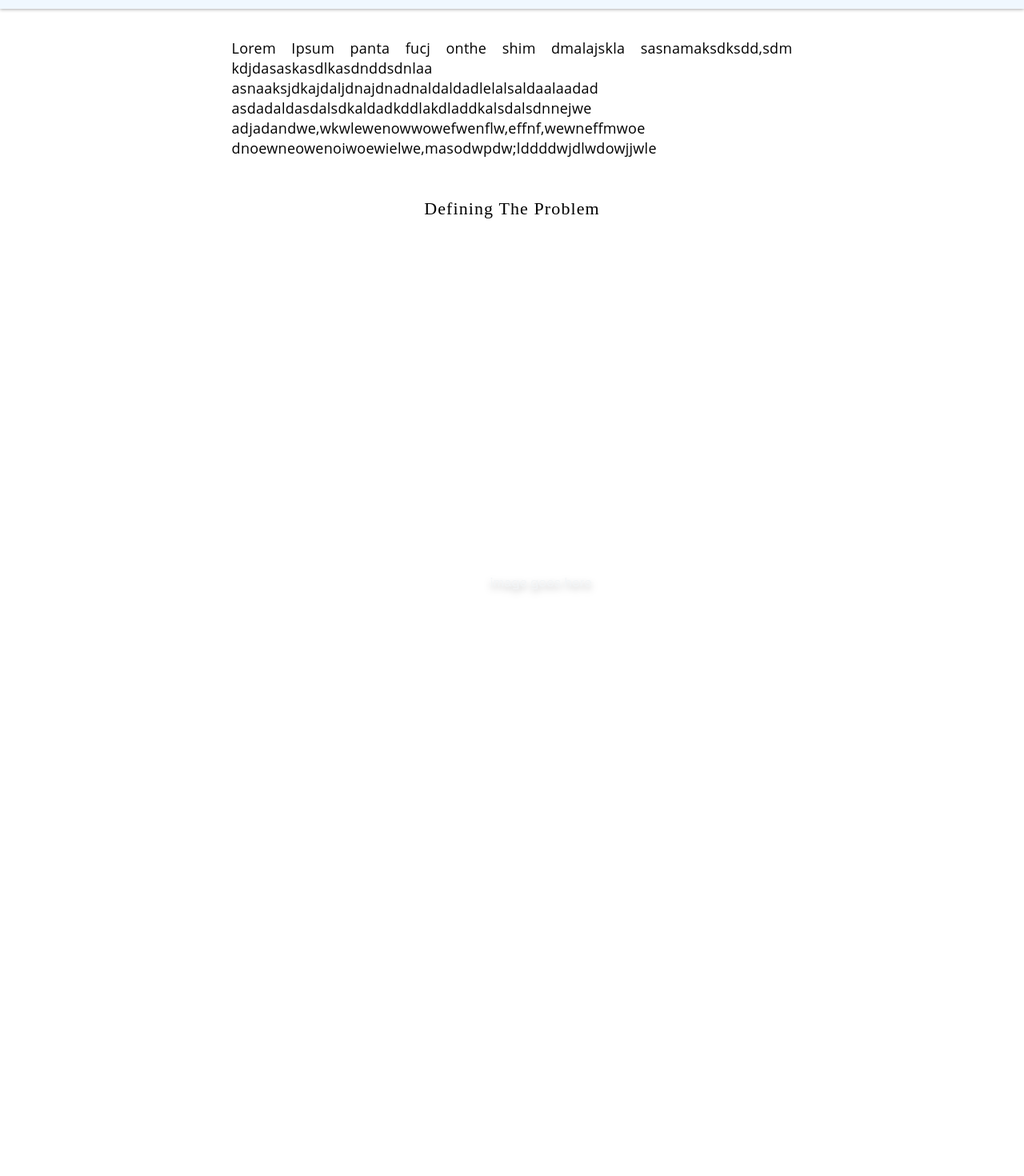
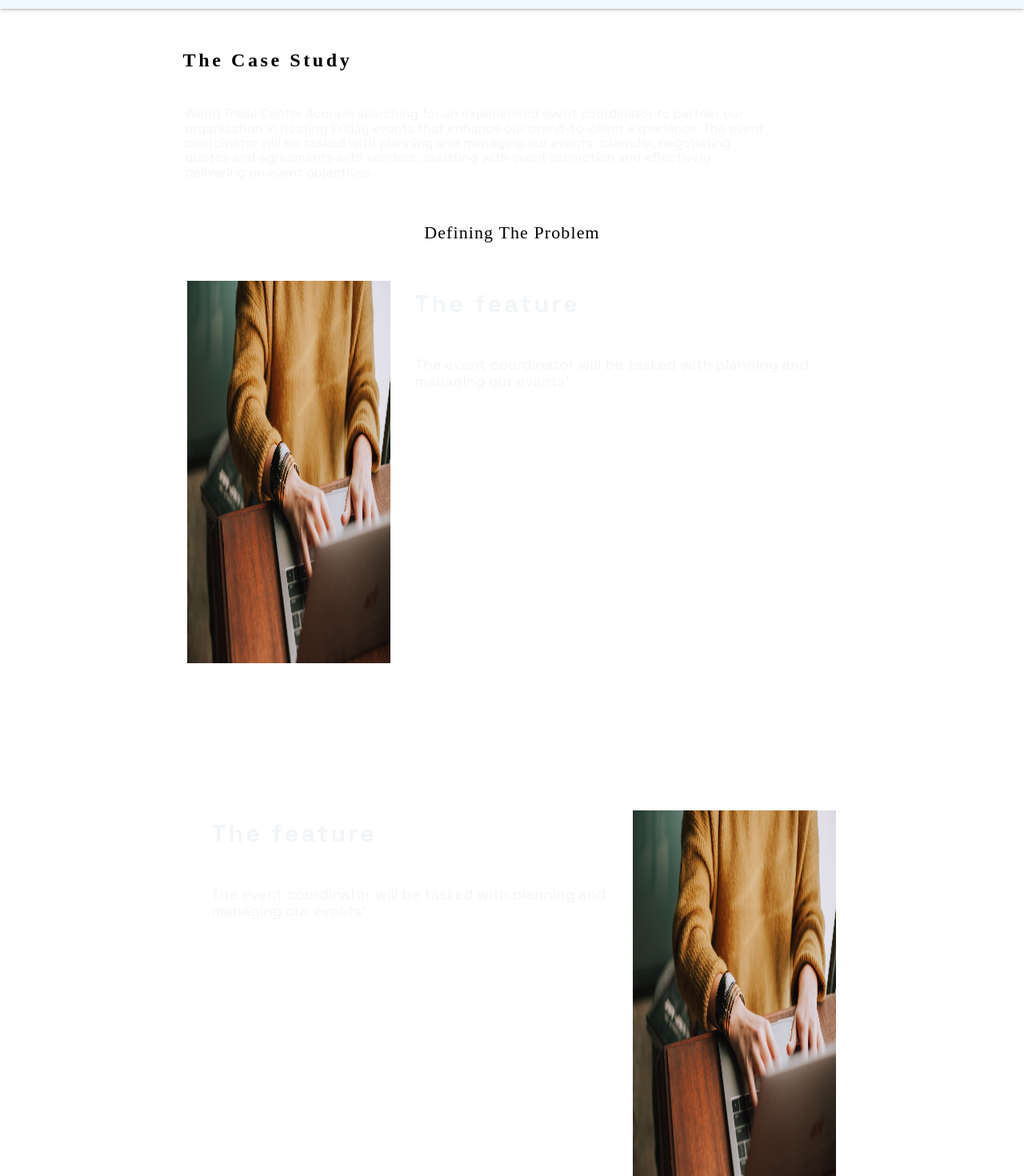
Before and after one commit to Simontagbor/portfolio_website, a Next.js app: page /photochatbot in a window 1280 px wide. Shown: the part 40-1510 px from the top of the page at 80% size. Built offline with nearby package versions, Linux system fonts and the light colour scheme.

Commit message:
fix styling errors for components

```diff
--- a/src/components/chatbot/Chatbot.js
+++ b/src/components/chatbot/Chatbot.js
@@ -1,26 +1,56 @@
-import { ContentBox, H1, H2, MockImageC, MockupFlex, TextContainer, Paragraph } from "./chatbotStyles";
-import {Container_wrapper} from '../Projects/ProjectsStyles';
+import {
+  ContentBox,
+  H1,
+  H2,
+  MockImageC,
+  MockupFlex,
+  TextContainer,
+  Paragraph
+} from "./chatbotStyles";
+import { Container_wrapper } from "../Projects/ProjectsStyles";
+import {
+  ImgContainer,
+  Mockup_flex1,
+  TextBox,
+  TextBoxH1,
+  TextBoxP
+} from "../../styles/GlobalComponents/CaseStudyStyles";
 
 const ChatbotCase = () => (
-    <Container_wrapper>
+  <ContentBox>
     <TextContainer>
       <H1>The Case Study </H1>
       <Paragraph>
-                Lorem Ipsum panta fucj onthe shim dmalajskla
-                sasnamaksdksdd,sdm kdjdasaskasdlkasdnddsdnlaa
-                asnaaksjdkajdaljdnajdnadnaldaldadlelalsaldaalaadad
-                asdadaldasdalsdkaldadkddlakdladdkalsdalsdnnejwe
-                adjadandwe,wkwlewenowwowefwenflw,effnf,wewneffmwoe
-                dnoewneowenoiwoewielwe,masodwpdw;lddddwjdlwdowjjwle
+        World Trade Center Accra is searching for an experienced event
+        coordinator to partner our organization in hosting Friday events that
+        enhance our brand-to-client experience. The event coordinator will be
+        tasked with planning and managing our events' calendar, negotiating
+        quotes and agreements with vendors, assisting with event promotion and
+        effectively delivering on event objectives.
       </Paragraph>
       <H2>Defining The Problem</H2>
     </TextContainer>
-        <MockupFlex>
-            <MockImageC>
-                image goes here
-            </MockImageC>
-        </MockupFlex>
-    </Container_wrapper>
+    <Mockup_flex1>
+      <ImgContainer src="images/projects.jpeg"></ImgContainer>
+      <TextBox>
+        <TextBoxH1>The feature</TextBoxH1>
+        <TextBoxP>
+          The event coordinator will be tasked with planning and managing our
+          events'
+        </TextBoxP>
+      </TextBox>
+    </Mockup_flex1>
+    <Mockup_flex1>
+      <TextBox>
+        <TextBoxH1>The feature</TextBoxH1>
+        <TextBoxP>
+          The event coordinator will be tasked with planning and managing our
+          events'
+        </TextBoxP>
+      </TextBox>
+      <ImgContainer src="images/projects.jpeg"></ImgContainer>
+    </Mockup_flex1>
+  </ContentBox>
 );
 
 export default ChatbotCase;
--- a/src/components/chatbot/chatbotStyles.js
+++ b/src/components/chatbot/chatbotStyles.js
@@ -1,17 +1,27 @@
-import styled from 'styled-components';
-
+import styled from "styled-components";
 
 // MAIN CONTENTS
-export const ContentBox = styled.main`
-  display: grid;
+export const ContentBox = styled.section`
+  display: flex;
   margin-top: 50px;
-  max-width: 1100px;
   flex-direction: column;
-  position: relative;
+  position: absolute;
   box-sizing: content-box;
   padding: 32px 48px 0;
   margin: 0 auto;
-  max-width: 1040px;
+  max-width: 1378px;
+  justify-content: center;
+  align-content: center;
+  top: 50px;
+  align-items: center;
+  @media ${(props) => props.theme.breakpoints.md} {
+    width: 100%;
+    display: flex;
+    flex-direction: column;
+    padding: 2rem;
+    padding-bottom: 0;
+  }
+
   @media ${(props) => props.theme.breakpoints.sm} {
     width: 100%;
     display: flex;
@@ -19,7 +29,6 @@ export const ContentBox = styled.main`
     padding: 2rem;
     padding-bottom: 0;
   }
-
 `;
 
 export const TextContainer = styled.div`
@@ -27,30 +36,39 @@ export const TextContainer = styled.div`
   flex-direction: column;
   align-items: flex-start;
   padding: 3px;
+  width: 70%;
 
- position: absolute;
+  position: relative;
   height: auto;
- left: 18.89%;
- right: 18.89%;
+  /* left: 18.89%;
+  right: 18.89%; */
   /* top: 191px; */
 
- @media ${(props) => props.theme.breakpoints.lg}{
-  width:  494;
-  left: 17.84%;
-  right: 17.84;
-
+  @media ${(props) => props.theme.breakpoints.lg} {
+    /* width: 494; */
+    /* left: 17.84%;
+    right: 17.84; */
+  }
+  @media ${(props) => props.theme.breakpoints.md} {
+    display: flex;
+    flex-direction: column;
+    align-items: flex-start;
+    padding: 3px;
+    width: 95%;
+    position: relative;
+    height: auto;
   }
 
- @media ${(props) => props.theme.breakpoints.md}{
-  width: 380px;
-  left: 10.31%;
-  right: 10.62%;
+  @media ${(props) => props.theme.breakpoints.md} {
+    /* width: 380px; */
+    /* left: 10.31%;
+    right: 10.62%; */
   }
 
   @media ${(props) => props.theme.breakpoints.sm} {
-  width: 253px;
-  left: 8.75%;
-  right: 12.19%;
+    /* width: 253px; */
+    /* left: 8.75%;
+    right: 12.19%; */
   }
 `;
 
@@ -71,7 +89,6 @@ color: #000000;
     font-size: 20px;
     line-height: 23px;
     letter-spacing: 0.02em;
-
   }
   @media ${(props) => props.theme.breakpoints.md} {
     font-size: 20px;
@@ -87,20 +104,15 @@ color: #000000;
 `;
 
 export const Paragraph = styled.p`
-position: static;
-left: 0.33%;
-right: 0.33%;
-top: 25.81%;
-/*bottom: 40.09%;*/
-font-family: Open Sans;
-font-style: normal;
-font-weight: normal;
-font-size: 18px;
-line-height: 25px;
-text-align: justify;
-letter-spacing: 0.015em;
-color: black;
+  display: flex;
 
+  flex-direction: column;
+  align-items: flex-start;
+  padding: 3px;
+  width: 90%;
+  position: relative;
+  height: auto;
+  margin-left: 70px;
   /*auto layout */
   flex: none;
   order: 1;
@@ -115,17 +127,22 @@ margin: 25px 0px;
     left: 3px;
   }
 
-@media ${(props) => props.theme.breakpoints.md}{
+  @media ${(props) => props.theme.breakpoints.md} {
     font-size: 13px;
     line-height: 18px;
     letter-spacing: 0.02em;
-
+    width: 100%;
   }
 
   @media ${(props) => props.theme.breakpoints.sm} {
     font-size: 13px;
-  line-height: 18px;
+    line-height: 10px;
     letter-spacing: 0.02em;
+    overflow-wrap: anywhere;
+    width: 100%;
+    padding: 0px;
+    flex-wrap: wrap;
+    flex-direction: column;
   }
 `;
 
@@ -142,7 +159,7 @@ export const H2 = styled.h2`
   line-height: 26px;
   text-align: center;
   letter-spacing: 0.05em;
- color:black;
+  color: black;
 
   /* Inside auto layout */
 
@@ -152,19 +169,19 @@ export const H2 = styled.h2`
   flex-grow: 0;
   margin: 25px 0px;
 
- @media ${(props) => props.theme.breakpoints.lg}{
+  @media ${(props) => props.theme.breakpoints.lg} {
     font-weight: 500;
     font-size: 16px;
     line-height: 19px;
   }
 
- @media ${(props) => props.theme.breakpoints.md}{
+  @media ${(props) => props.theme.breakpoints.md} {
     font-weight: 500;
     font-size: 16px;
     line-height: 19px;
   }
 
- @media ${(props) => props.theme.breakpoints.sm}{
+  @media ${(props) => props.theme.breakpoints.sm} {
     font-weight: 500;
     font-size: 16px;
     line-height: 19px;
@@ -184,14 +201,14 @@ height: 852px;
   left: 293px;
   top: 739px;
 
-@media ${(props) => props.theme.breakpoints.lg}{
+  @media ${(props) => props.theme.breakpoints.lg} {
     flex-direction: column;
     align-items: center;
 
     width: 512px;
     height: 830px;
- left: calc(50% - 512px/2 - 21px);
- top: calc(50% - 830px/2 - 936px);
+    left: calc(50% - 512px / 2 - 21px);
+    top: calc(50% - 830px / 2 - 936px);
   }
 
   @media ${(props) => props.theme.breakpoints.md} {
@@ -205,7 +222,6 @@ top: 739px;
   }
 
   @media ${(props) => props.theme.breakpoints.sm} {
-
     flex-direction: column;
     align-items: center;
     padding: 10px;
@@ -217,62 +233,39 @@ left: 14px;
   }
 `;
 
-export const MockImageC = styled.div`
- position: static;
+export const MockImageC = styled.img`
   width: 375px;
- height: 812px;
- left: calc(50% - 375px/2 + 227.5px);
- top: 20px;
- background-image:('../../../public/images/profile.jpeg');
-
+  height: 612px;
   filter: drop-shadow(0px 4px 4px rgba(0, 0, 0, 0.25));
   border-radius: 22px;
 
   /* Inside auto layout */
-
- flex: none;
   order: 1;
   flex-grow: 0;
   margin: 0px 40px;
 
   @media ${(props) => props.theme.breakpoints.lg} {
-  width: 288.75px;
-  height: 629px;
-  left: calc(50% - 288.75px/2);
+    width: 288px;
+    height: 409px;
     top: 181px;
-
   }
 
- @media ${(props) => props.theme.breakpoints.md}  {
-  display: flex;
-  flex-direction: column;
-  justify-content: center;
-  padding: 10px;
-
-  position: static;
+  @media ${(props) => props.theme.breakpoints.md} {
     width: 228px;
     height: 409px;
-  left: calc(50% - 228px/2);
-  top: calc(50% - 409px/2 + 95.5px);
-
     /* Inside auto layout */
-  flex: none;
     order: 1;
     flex-grow: 0;
     margin: 41px 0px;
+    padding: 10px;
   }
 
-@media ${(props) => props.theme.breakpoints.sm}  {
-  flex-direction: column;
-  justify-content: center;
-  align-items: center;
+  @media ${(props) => props.theme.breakpoints.sm} {
     padding: 10px;
 
     position: static;
     width: 208px;
     height: 389px;
-  left: calc(50% - 208px/2);
-  top: 198px;
 
     flex: none;
     order: 1;
@@ -292,7 +285,7 @@ position: absolute;
   width: 114px;
   height: 319px;
   right: 32px;
-top: calc(50% - 319px/2 - 963.5px);
+  top: calc(50% - 319px / 2 - 963.5px);
 
   mix-blend-mode: luminosity;
 `;
--- a/src/styles/GlobalComponents/CaseStudyStyles.js
+++ b/src/styles/GlobalComponents/CaseStudyStyles.js
@@ -1,16 +1,15 @@
-import styled from 'styled-components';
-
-
+import styled from "styled-components";
 
 export const Mockup_flex1 = styled.div`
-
   display: flex;
   flex-direction: row;
   justify-content: center;
-  padding-top: 19;
-  padding-bottom: 19;
-  padding-left: 19;
-  padding-right: 19;
+  justify-content: center;
+  padding-top: 19px;
+  padding-left: 19px;
+  padding-right: 19px;
+  padding-bottom: 165px;
+  width: 95%;
 
   @media ${(props) => props.theme.breakpoints.lg} {
     flex-direction: column;
@@ -25,96 +24,109 @@ export const Mockup_flex1 = styled.div`
 `;
 
 export const TextBox = styled.div`
+  display: -webkit-box;
+  display: -webkit-flex;
+  display: -ms-flexbox;
   display: flex;
-  flex-direction : column;
-  padding-top: 8;
-  padding-bottom: 8;
-  padding-left: 0;
+  -webkit-flex-direction: column;
+  -ms-flex-direction: column;
+  flex-direction: column;
+  padding-left: 18px;
   padding-right: 0;
-  margin-right: 40px;
-  width: 415px;
-  height: 186px;
+  margin-right: 32px;
+  width: 525px;
+  height: 173px;
+  align-content: stretch;
+  align-items: flex-start;
 
   @media ${(props) => props.theme.breakpoints.md} {
-    margin-bottom: 35px;
-    width: 360px;
-    height: 126px;
+    margin-bottom: 10px;
+    width: auto;
+    height: auto;
   }
   @media ${(props) => props.theme.breakpoints.sm} {
-    margin-bottom: 41px;
-    width: 284px;
-    height: 150px;
-    flex-direction : column;
+    margin-bottom: 0px;
+    width: 100%;
+    height: auto;
+    padding-left: 0px;
   }
 `;
 
-export const ImgContainer = styled.div`
-  width: 375px;
-  height: 812px;
+export const ImgContainer = styled.img`
+  width: 254px;
+  height: 478px;
+  @media ${(props) => props.theme.breakpoints.lg} {
+    width: 288.75px;
+    height: 550px;
+    align-self: center;
+  }
   @media ${(props) => props.theme.breakpoints.md} {
-    width: 288.75px;
-    height: 629px;
-    }
-  @media ${(props) => props.theme.breakpoints.sm} {
     width: 208px;
     height: 389px;
+    align-self: center;
   }
 `;
 
-
 export const TextBoxH1 = styled.div`
-  font-size: 30;
+  font-size: 30px;
   font-weight: 900;
-  letter-spacing: 3.5;
+  letter-spacing: 3.5px;
   text-align: center;
   justify-content: center;
-  margin-bottom: 23px;
+  margin: 12px;
 
-  @media ${(props) => props.theme.breakpoints.md} {
-     font-size: 15;
+  @media ${(props) => props.theme.breakpoints.lg} {
+    font-size: 15px;
+    align-self: center;
   }
   @media ${(props) => props.theme.breakpoints.sm} {
-    font-size: 15;
+    font-size: 15px;
+    align-self: center;
   }
 `;
 
-
 export const TextBoxP = styled.div`
-  font-size: 18;
-  text-align: right;
-  justify-content: flex-end;
+  font-size: 18px;
+  text-align: left;
+  justify-content: center;
+  display: -webkit-box;
+  display: -webkit-flex;
+  display: -ms-flexbox;
   display: flex;
   align-items: center;
-  width: 415px;
+  width: 507px;
   height: 110px;
   font-weight: 400;
-  letter-spacing: 0.3;
+  letter-spacing: 0.3px;
+  margin: 12px;
 
   @media ${(props) => props.theme.breakpoints.md} {
-    font-size: 13;
+    font-size: 13px;
+    width: auto;
   }
   @media ${(props) => props.theme.breakpoints.sm} {
-    font-size: 13;
+    font-size: 13px;
+    /* width: auto; */
+    overflow-wrap: anywhere;
+    width: 100%;
   }
 `;
 
-
 // Three Mock- Ups
-export const  Mockups3l = styled.div`
+export const Mockups3l = styled.div`
   display: flex;
-  flex-direction : row;
+  flex-direction: row;
   justify-content: center;
   align-items: center;
-  padding-top: 9;
-  padding-bottom: 9;
-  padding-left: 9;
-  padding-right: 9;
+  padding-top: 9px;
+  padding-bottom: 9px;
+  padding-left: 9px;
+  padding-right: 9px;
 
   @media ${(props) => props.theme.breakpoints.md} {
-
   }
   @media ${(props) => props.theme.breakpoints.sm} {
-     flex-direction : column;
+    flex-direction: column;
   }
 `;
 
@@ -135,12 +147,9 @@ export const Mockups3Img = styled.div`
   }
 `;
 
-
-
-
 export const ProjectDets = styled.div`
   display: flex;
-  flex-direction : row;
+  flex-direction: row;
   justify-content: center;
   align-items: center;
   padding-top: 41;
@@ -148,9 +157,7 @@ export const ProjectDets = styled.div`
   padding-left: 1;
   padding-right: 1;
 
-
   @media ${(props) => props.theme.breakpoints.lg} {
-
   }
 
   @media ${(props) => props.theme.breakpoints.md} {
@@ -161,10 +168,9 @@ export const ProjectDets = styled.div`
   }
 `;
 
-
 export const ProjectDetsItem = styled.div`
   display: flex;
-  flex-direction : column;
+  flex-direction: column;
   align-items: center;
   padding-top: 3;
   padding-bottom: 3;
@@ -175,17 +181,13 @@ export const ProjectDetsItem = styled.div`
   height: 101px;
 
   @media ${(props) => props.theme.breakpoints.lg} {
-
   }
 
   @media ${(props) => props.theme.breakpoints.md} {
-
   }
   @media ${(props) => props.theme.breakpoints.sm} {
-
   }
 `;
-
 
 export const ProjectDetsH1 = styled.h1`
   font-size: 20;
@@ -195,19 +197,14 @@ export const ProjectDetsH1 = styled.h1`
   width: 258px;
   margin-bottom: 10px;
 
-
   @media ${(props) => props.theme.breakpoints.lg} {
-
   }
 
   @media ${(props) => props.theme.breakpoints.md} {
-
   }
   @media ${(props) => props.theme.breakpoints.sm} {
-
   }
 `;
-
 
 export const ProjectDetp = styled.div`
   font-size: 15;
@@ -228,48 +225,35 @@ export const ProjectDetp = styled.div`
     }
 `;
 
-
-
 export const Mockup_flex2 = styled.div`
   display: flex;
-  flex-direction : row;
+  flex-direction: row;
   align-items: center;
   padding-top: 56;
   padding-bottom: 56;
   padding-left: 40;
   padding-right: 40;
 
-
   @media ${(props) => props.theme.breakpoints.lg} {
-
   }
 
   @media ${(props) => props.theme.breakpoints.md} {
-
   }
   @media ${(props) => props.theme.breakpoints.sm} {
-
   }
 `;
-
-
-
 
 export const Mockup_flex2ImgS = styled.div`
   width: 288.75px;
   height: 629px;
   margin-right: 59px;
 
-
   @media ${(props) => props.theme.breakpoints.lg} {
-
   }
 
   @media ${(props) => props.theme.breakpoints.md} {
-
   }
   @media ${(props) => props.theme.breakpoints.sm} {
-
   }
 `;
 
@@ -278,36 +262,28 @@ export const Mockup_flex2ImgL = styled.div`
   height: 812px;
   margin-right: 59px;
 
-
   @media ${(props) => props.theme.breakpoints.lg} {
-
   }
 
   @media ${(props) => props.theme.breakpoints.md} {
-
   }
   @media ${(props) => props.theme.breakpoints.sm} {
-
   }
 `;
 
 export const Mockup_flex2TXt = styled.div`
   display: flex;
-   flex-direction : column;
+  flex-direction: column;
   padding-top: 29;
   padding-bottom: 29;
   padding-left: 0;
   padding-right: 0;
 
-
   @media ${(props) => props.theme.breakpoints.lg} {
-
   }
 
   @media ${(props) => props.theme.breakpoints.md} {
-
   }
   @media ${(props) => props.theme.breakpoints.sm} {
-
   }
 `;
```
Also changed, not shown: src/components/Header/HeaderStyles.js (+39 -61 lines). Lines whose indentation alone changed are shown as unchanged.
